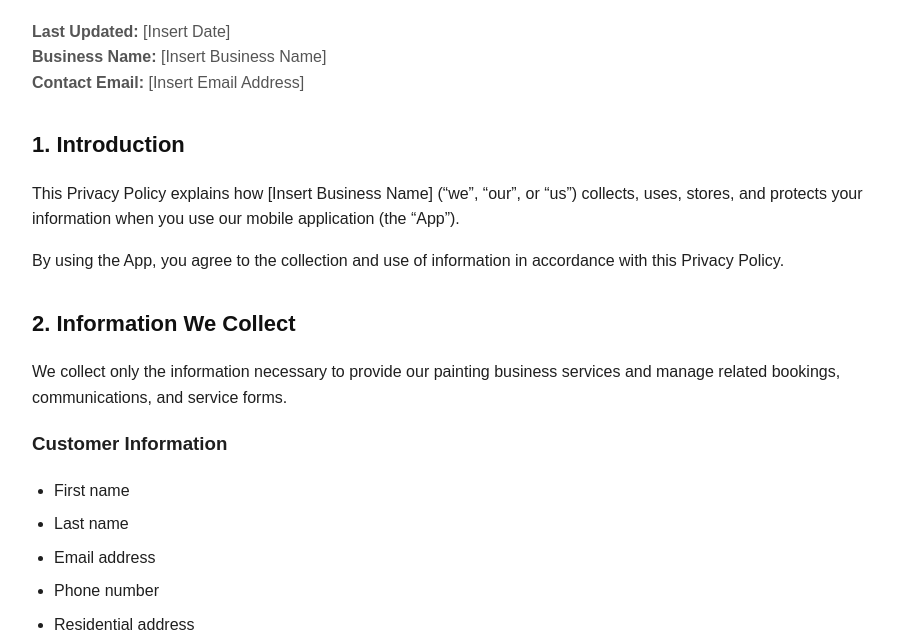
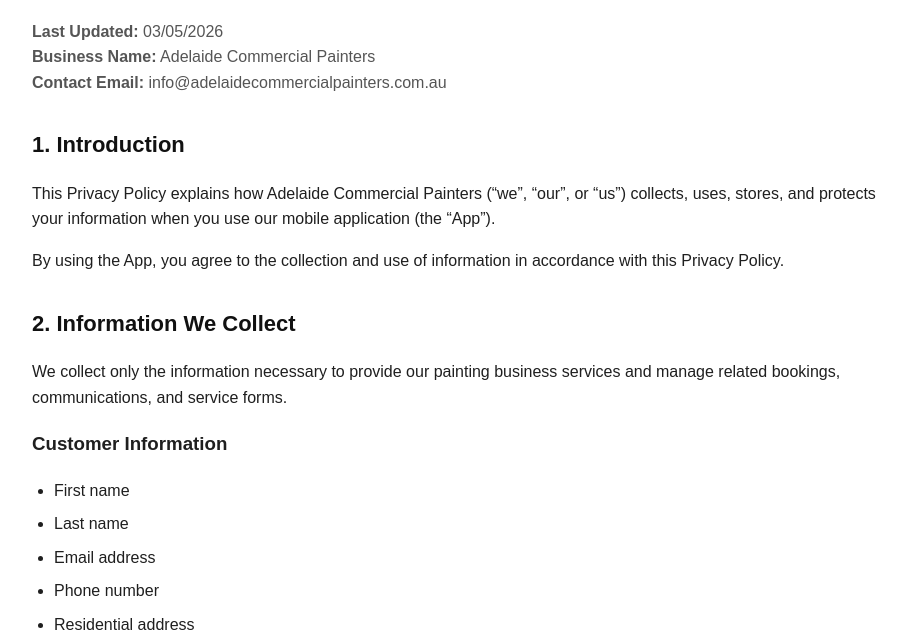
Before and after one commit to tfontsx/privacy-policy, a plain HTML site: page index.html in a window 1280 px wide. Shown: the part 134-777 px from the top of the page, without its empty margins (183-1090 px from the left). Drawn offline with Linux system fonts and the light colour scheme.

Commit message:
Update index.html

```diff
--- a/index.html
+++ b/index.html
@@ -78,14 +78,14 @@
     <h1>Privacy Policy</h1>
 
     <p class="meta">
-      <strong>Last Updated:</strong> [Insert Date]<br />
-      <strong>Business Name:</strong> [Insert Business Name]<br />
-      <strong>Contact Email:</strong> [Insert Email Address]
+      <strong>Last Updated:</strong> 03/05/2026 <br />
+      <strong>Business Name:</strong> Adelaide Commercial Painters<br />
+      <strong>Contact Email:</strong> info@adelaidecommercialpainters.com.au
     </p>
 
     <h2>1. Introduction</h2>
     <p>
-      This Privacy Policy explains how [Insert Business Name] (“we”, “our”, or “us”)
+      This Privacy Policy explains how Adelaide Commercial Painters (“we”, “our”, or “us”)
       collects, uses, stores, and protects your information when you use our mobile
       application (the “App”).
     </p>
```
